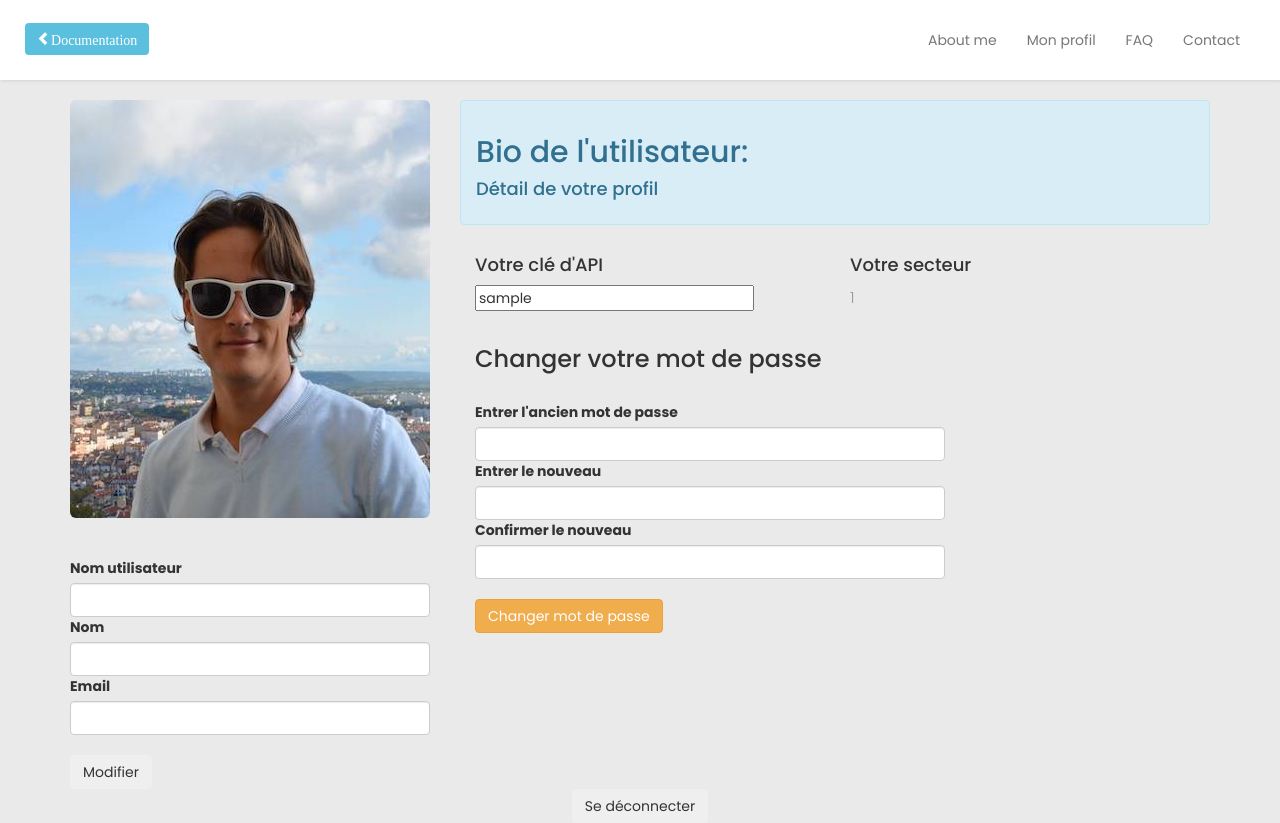
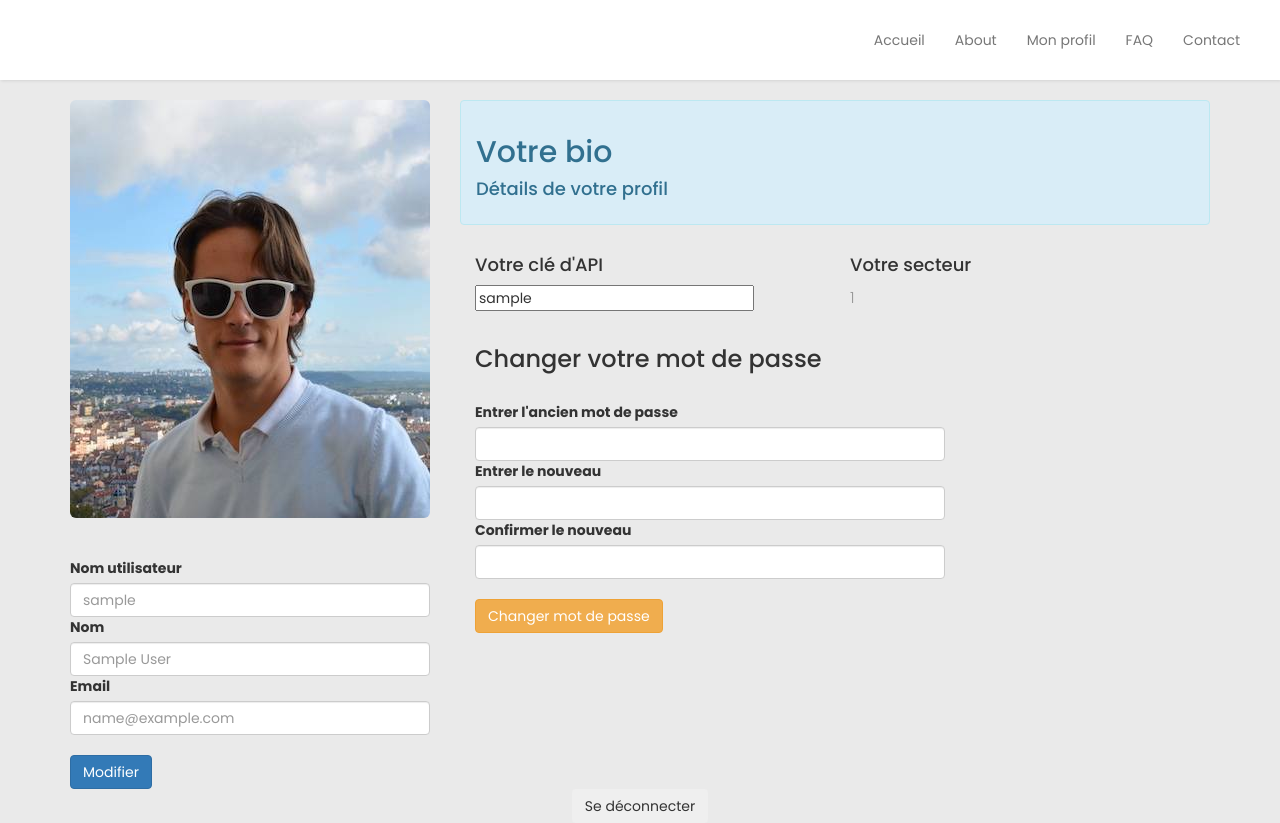
Before and after one commit to FredPi17/API-Home, a PHP site: page /profil.php in a window 1280 px wide. Run offline with PHP 8.4, Linux system fonts and the light colour scheme; the visitor is signed in with stand-in values (Sample User, id 1); some libraries are stand-ins or nearby versions.

Commit message:
About and profile page ok

```diff
--- a/index.php
+++ b/index.php
@@ -75,12 +75,12 @@ session_start();
                     <div class="navbar-header">
                         <button type="button" id="sidebarCollapse" class="btn btn-info navbar-btn">
                             <i class="glyphicon glyphicon-align-left"></i>
-                            <span>Menu</span>
                         </button>
                     </div>
 
                     <div class="collapse navbar-collapse" id="bs-example-navbar-collapse-1">
                         <ul class="nav navbar-nav navbar-right">
+                            <li><a href="index.php">Accueil</a></li>
                             <li><a href="about.html">About</a></li>
                             <?php
                             if(estConnecte()){
@@ -88,7 +88,8 @@ session_start();
                             }
                             else{
                                 echo '<li><a href="connexion.php">Connexion</a></li>';
-                            }?>
+                            }
+                            ?>
                             <li><a href="#">FAQ</a></li>
                             <li><a href="contact.php">Contact</a></li>
 
--- a/login.php
+++ b/login.php
@@ -9,9 +9,7 @@ session_start();
 $bdd = new PDO('mysql:host=raspberrysqlserver.ddns.net;dbname=apiKey', 'fred', 'password');
 
 if (isset($_GET['login-submit'])){
-    echo $_GET['mail'];
     verifUser();
-
 }
 elseif(isset($_GET['register-submit'])){
     addUser();
@@ -23,7 +21,7 @@ elseif(isset($_POST['logout'])){
 function verifUser()
 {
     global $bdd;
-    $requete = $bdd->prepare('SELECT mail, pass, id, username, userKey, dateAdd, secteur FROM apiList WHERE mail = :mail');
+    $requete = $bdd->prepare('SELECT mail, pass, id, username, userKey, dateAdd, secteur, name FROM apiList WHERE mail = :mail');
     $requete->execute(array(
         'mail' => $_GET['mail']
     ));
@@ -36,6 +34,7 @@ function verifUser()
             $_SESSION['userKey'] = $id['userKey'];
             $_SESSION['dateAdd'] = $id['dateAdd'];
             $_SESSION['secteur'] = $id['secteur'];
+            $_SESSION['name'] = $id['name'];
             header('Location:index.php');
             die();
         }
--- a/profil.php
+++ b/profil.php
@@ -7,6 +7,10 @@
  */
 include_once ('login.php');
 session_start();
+if(!isset($_SESSION['id'])){
+    header('Location:connexion.php');
+    die();
+}
 ?>
 <!DOCTYPE html>
 <html>
@@ -28,17 +32,10 @@ session_start();
 <body>
 <nav class="navbar navbar-default">
     <div class="container-fluid">
-
-        <div class="navbar-header">
-            <button type="button" id="sidebarCollapse" class="btn btn-info navbar-btn">
-                <a  href="index.php" class="glyphicon glyphicon-chevron-left"><span>Documentation</span></a>
-
-            </button>
-        </div>
-
         <div class="collapse navbar-collapse" id="bs-example-navbar-collapse-1">
             <ul class="nav navbar-nav navbar-right">
-                <li><a href="about.html">About me</a></li>
+                <li><a href="index.php">Accueil</a></li>
+                <li><a href="about.html">About</a></li>
                 <?php
                 if(estConnecte()){
                     echo '<li><a href="profil.php">Mon profil</a></li>';
@@ -63,19 +60,19 @@ session_start();
                 <br />
                 <form method="post" action="profil-update.php">
                 <label>Nom utilisateur</label>
-                <input type="text" class="form-control" placeholder="">
+                <input type="text" class="form-control" placeholder="<?php echo $_SESSION['username'];?>" name="username">
                 <label>Nom</label>
-                <input type="text" class="form-control" placeholder="">
+                <input type="text" class="form-control" placeholder="<?php echo $_SESSION['name'];?>" name="name">
                 <label>Email</label>
-                <input type="email" class="form-control" placeholder="">
+                <input type="email" class="form-control" placeholder="<?php echo $_SESSION['mail'];?>" name="email">
                 <br>
-                <button class="btn btn-cta-primary" type="submit" name="modify">Modifier</button>
+                <button class="btn btn-primary" type="submit" name="modify">Modifier</button>
                 </form>
             </div>
             <div class="col-md-8">
                 <div class="alert alert-info">
-                    <h2>Bio de l'utilisateur: </h2>
-                    <h4>Détail de votre profil</h4>
+                    <h2>Votre bio </h2>
+                    <h4>Détails de votre profil</h4>
                     <p></p>
                 </div>
                 <div class="col-md-6">
@@ -95,17 +92,24 @@ session_start();
                         <h3>Changer votre mot de passe</h3>
                         <br />
                         <label>Entrer l'ancien mot de passe</label>
-                        <input type="password" class="form-control">
+                        <input type="password" class="form-control" name="old-pass">
                         <label>Entrer le nouveau </label>
-                        <input type="password" class="form-control">
+                        <input type="password" class="form-control" name="new-pass">
                         <label>Confirmer le nouveau</label>
-                        <input type="password" class="form-control" />
+                        <input type="password" class="form-control" name="conf-pass">
                         <br>
                         <button class="btn btn-warning" name="change-password">Changer mot de passe</button>
                     </div>
                 </form>
             </div>
         <div class="col-md-12 text-center">
+            <?php if(isset($_GET['success'])){
+                echo '<br/><div class="alert alert-success" role="alert">'.$_GET['success'].'</div>';
+            }
+            elseif(isset($_GET['error'])){
+                echo '<br/><div class="alert alert-danger" role="alert">'.$_GET['error'].'</div>';
+            }
+            ?>
             <form method="post" action="login.php">
                 <button class="btn btn-cta-secondary" name="logout">Se déconnecter</button>
             </form>
```
Also changed, not shown: about.html (+2 -9 lines), connexion.php (+2 -9 lines), contact.php (+11 -10 lines), profil-update.php (added, +79 -0 lines).
